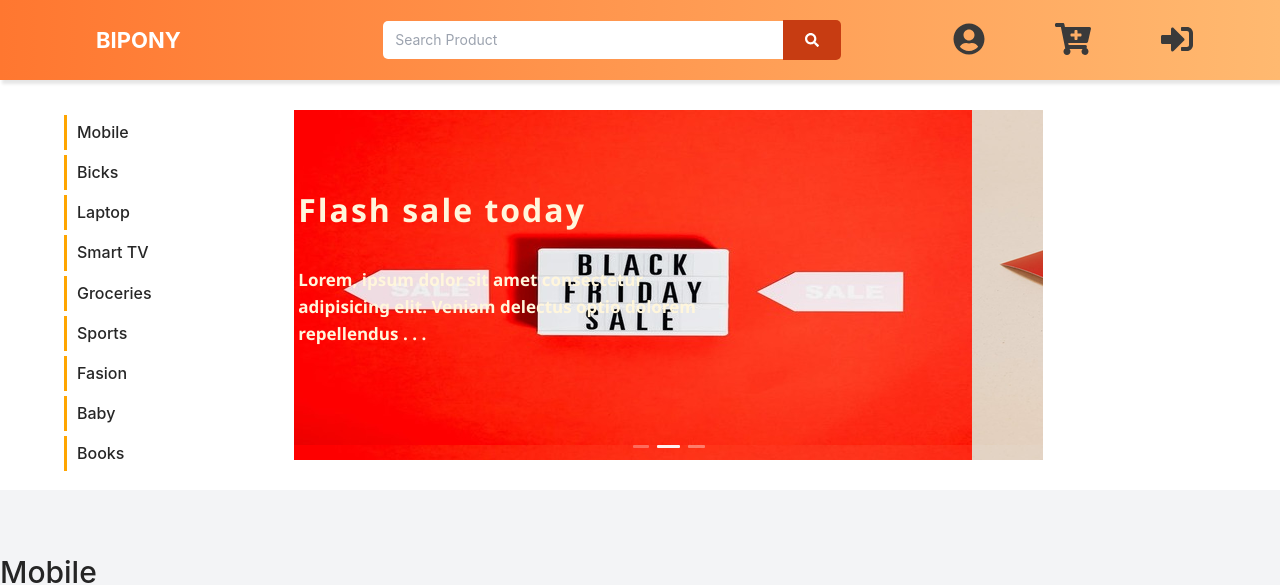
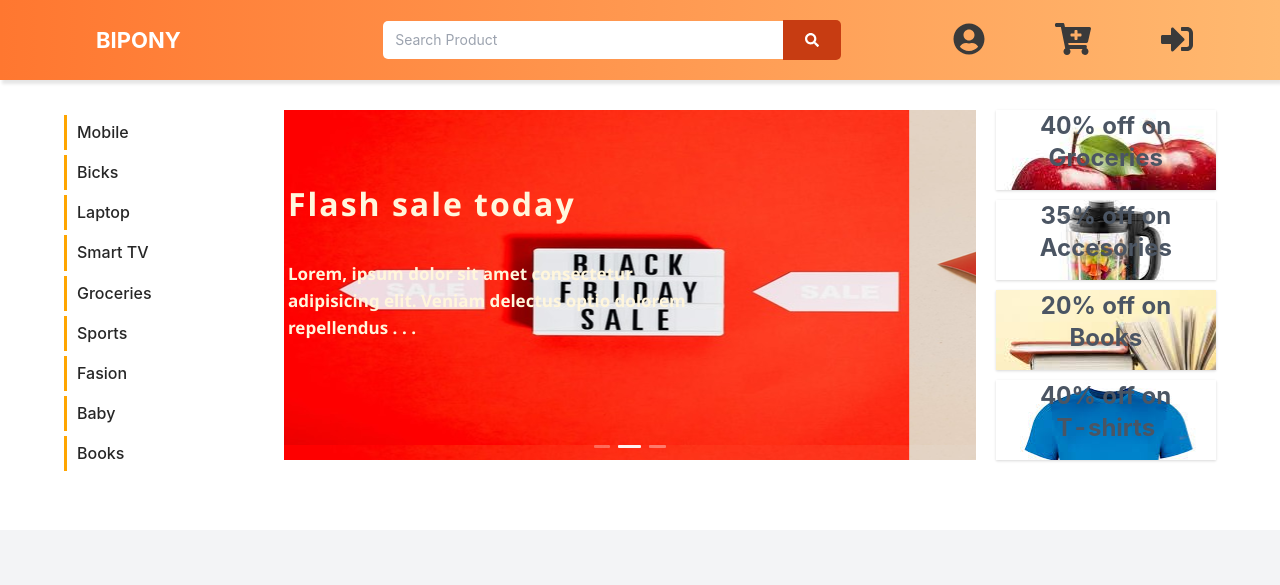
Before and after one commit to Cube-Maker/Bipony-Client, a Next.js app: page / in a window 1280 px wide. Shown: the top 585 px of the page. Built offline with nearby package versions, Linux system fonts and the light colour scheme; data requests are answered from the project's data file.

Commit message:
Banner Complete

```diff
--- a/src/view/HomePage/component/Banner/Banner.js
+++ b/src/view/HomePage/component/Banner/Banner.js
@@ -1,11 +1,16 @@
 import React from 'react';
+import Image from 'next/image'
 import styles from './Banner.module.css'
 import '../../../../../node_modules/antd/dist/antd.min.css'
-import { Carousel } from 'antd';
-
+import { Carousel } from 'antd'
+import Image1 from './mobile.jpg'
+import Image8 from './losion.jpg'
+import Image2 from './bicks.jpg'
+import Image3 from './apple.jpg'
 
 const Banner = () => {
     return (
+        <section>
             <section className={styles.Banner}>
                 {/* Category */}
                 <section className={styles.Category}>
@@ -22,8 +27,8 @@ const Banner = () => {
                         <li>Books</li>
                     </ul>
                 </section>
-            {/* Banner  Start*/}
-            <div className={styles.Banner_Sliders}>
+                {/* Banner Slider Start*/}
+                <section className={styles.Banner_Sliders}>
                     <Carousel autoplay >
                         {/* Slide 1 */}
                         <div className={styles.Banner_Slide1}>
@@ -41,9 +46,34 @@ const Banner = () => {
                             <p className={styles.Banner_Description}>Lorem, ipsum dolor sit amet consectetur adipisicing elit. Veniam delectus optio dolorem repellendus . . .</p>
                         </div>
                     </Carousel>
+                </section>
+                {/* Banner Slider End*/}
+                {/* Discounts */}
+                <section className={`${styles.BannerDiscount} text-gray-600`}>
+                    <div className={`${styles.BannerDiscount1} shadow`}>
+                        <p className="text-2xl font-bold text-center m-0">40% off on</p>
+                        <p className="text-2xl font-bold text-center">Groceries</p>
                     </div>
-            {/* Banner  End*/}
+                    <div className={`${styles.BannerDiscount2} shadow`}>
+                        <p className="text-2xl font-bold text-center m-0">35% off on</p>
+                        <p className="text-2xl font-bold text-center">Accesories</p>
+                    </div>
+                    <div className={`${styles.BannerDiscount3} shadow`}>
+                        <p className="text-2xl font-bold text-center m-0">20% off on</p>
+                        <p className="text-2xl font-bold text-center">Books</p>
+                    </div>
+                    <div className={`${styles.BannerDiscount4} shadow`}>
+                        <p className="text-2xl font-bold text-center m-0">40% off on</p>
+                        <p className="text-2xl font-bold text-center">T-shirts</p>
+                    </div>
                 </section>
+            </section>
+
+            {/* Mobile view category */}
+            <section className={`${styles.MobileViewCategory} grid grid-cols-2 md:grid-cols-4 pt-10`}>
+
+            </section>
+        </section >
     );
 };
 
--- a/src/view/HomePage/component/Banner/Banner.module.css
+++ b/src/view/HomePage/component/Banner/Banner.module.css
@@ -34,7 +34,7 @@
 
 /* Slider */
 .Banner_Sliders {
-    width: 65%;
+    width: 60%;
     height: 100%;
 }
 
@@ -73,3 +73,69 @@
     color: rgb(255, 246, 220);
     font-family:'Segoe UI', Tahoma, Geneva, Verdana, sans-serif;
 }
+
+.BannerDiscount {
+    width: 20%;
+    margin-left: 20px;
+}
+
+.BannerDiscount1 {
+    height: 80px;
+    background: url(./apple.jpg);
+    background-image: cover;
+    margin-bottom: 10px;
+}
+
+.BannerDiscount2 {
+    height: 80px;
+    background: url(./blender.jpg);
+    background-image: cover;
+    margin-bottom: 10px;
+}
+
+.BannerDiscount3 {
+    height: 80px;
+    background: url(./books.jpg);
+    background-image: cover;
+    margin-bottom: 10px;
+}
+
+.BannerDiscount4 {
+    height: 80px;
+    background: url(./tshirt.jpg);
+    background-image: cover;
+    margin-bottom: 10px;
+}
+
+/* Mobile view */
+
+.MobileViewCategory {
+    width: 90%;
+}
+
+
+
+
+
+
+
+
+
+
+
+
+
+
+@media (max-width:1000px) {
+    .Banner_Sliders{
+        width: 96%;
+        margin: auto;
+    }
+    .Category{
+        display: none;
+    }
+    .BannerDiscount{
+        display: none;
+    }
+
+}
```
Also changed, not shown: src/view/HomePage/component/Banner/mobile.jpg (added), 1 other file (tests, documents, lock files or other folders). Lines whose indentation alone changed are shown as unchanged.
